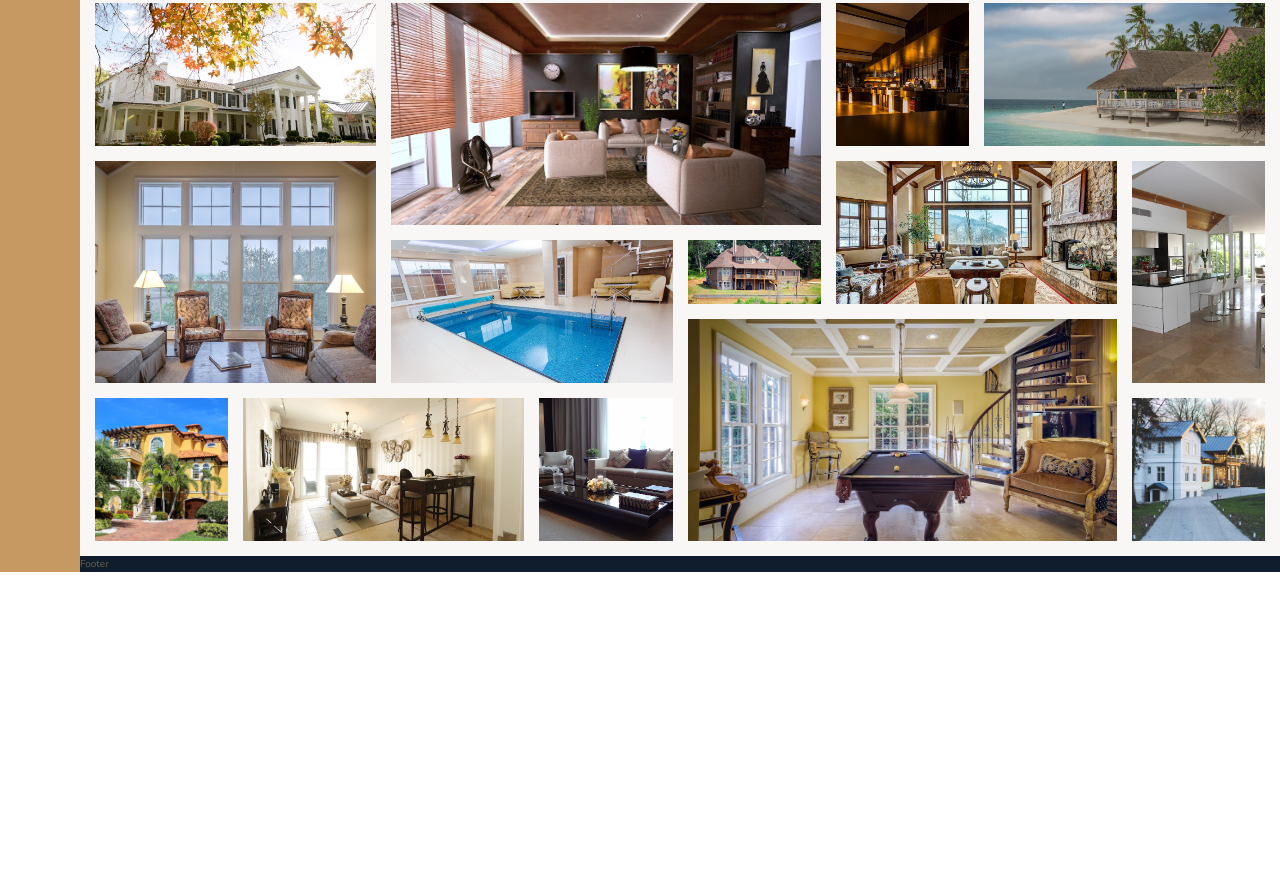
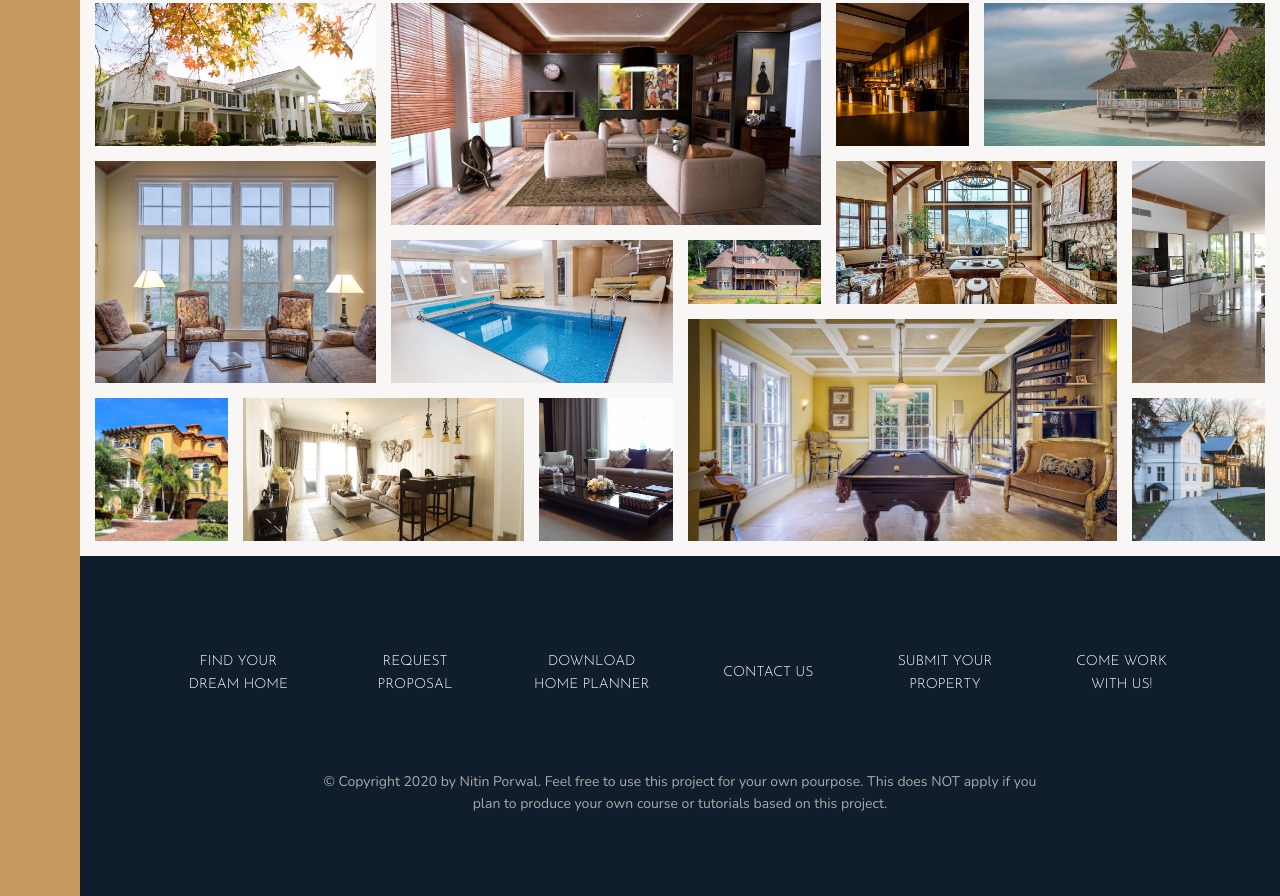
Before and after one commit to nitinporwal/Nexter, a website: page index.html in a window 1280 px wide. Shown: the part 3084-3980 px from the top of the page. Before the commit the page ends 3656 px from the top, so only its background shows below. Drawn offline with nearby package versions, Linux system fonts and the light colour scheme.

Commit message:
complete footer component

```diff
--- a/index.html
+++ b/index.html
@@ -332,7 +332,17 @@
             </figure>
         </section>
         <footer class="footer">
-            Footer
+            <ul class="nav">
+                <li class="nav__item"><a href="#" class="nav__link"> Find your dream home</a></li>
+                <li class="nav__item"><a href="#" class="nav__link"> Request proposal</a></li>
+                <li class="nav__item"><a href="#" class="nav__link"> Download home planner</a></li>
+                <li class="nav__item"><a href="#" class="nav__link"> Contact us</a></li>
+                <li class="nav__item"><a href="#" class="nav__link"> Submit your property</a></li>
+                <li class="nav__item"><a href="#" class="nav__link"> Come work with us!</a></li>
+            </ul>
+            <p class="copyright">
+                &copy; Copyright 2020 by Nitin Porwal. Feel free to use this project for your own pourpose. This does NOT apply if you plan to produce your own course or tutorials based on this project.
+            </p>
         </footer>
     </div>
 </body>
--- a/sass/_footer.scss
+++ b/sass/_footer.scss
@@ -1,4 +1,44 @@
 .footer {
   background-color: $color-secondary;
   grid-column: full-start/full-end;
+
+  padding: 8rem;
 }
+
+.nav {
+  display: grid;
+  list-style: none;
+  grid-template-columns: repeat(auto-fit, minmax(15rem, 1fr));
+  gap: 2rem;
+  align-items: center;
+
+  &__link,
+  &__link:link,
+  &__link:visited {
+    font-size: 1.4rem;
+    color: #fff;
+    text-decoration: none;
+    text-transform: uppercase;
+    font-family: $font-display;
+    text-align: center;
+    padding: 1.5rem;
+    display: block;
+    transition: all 0.2s;
+
+    &:hover,
+    &:active {
+      background-color: rgba(#fff, 0.05);
+      transform: translateY(-3px);
+    }
+  }
+}
+
+.copyright {
+  font-size: 1.4rem;
+  text-align: center;
+  color: $color-grey-light-2;
+  margin-top: 6rem;
+  width: 70%;
+  margin-right: auto;
+  margin-left: auto;
+}
```
Also changed, not shown: css/style.css.
